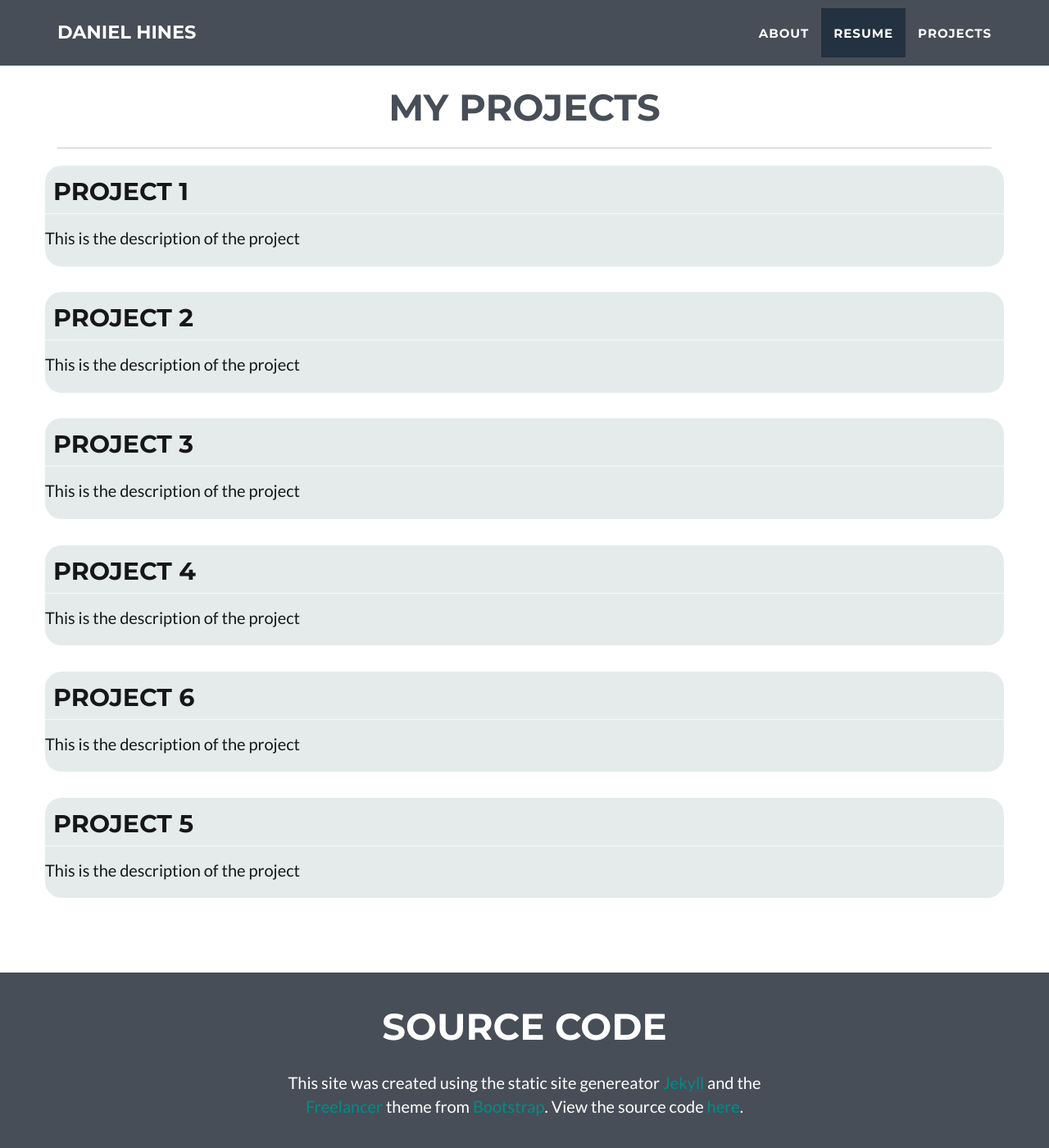
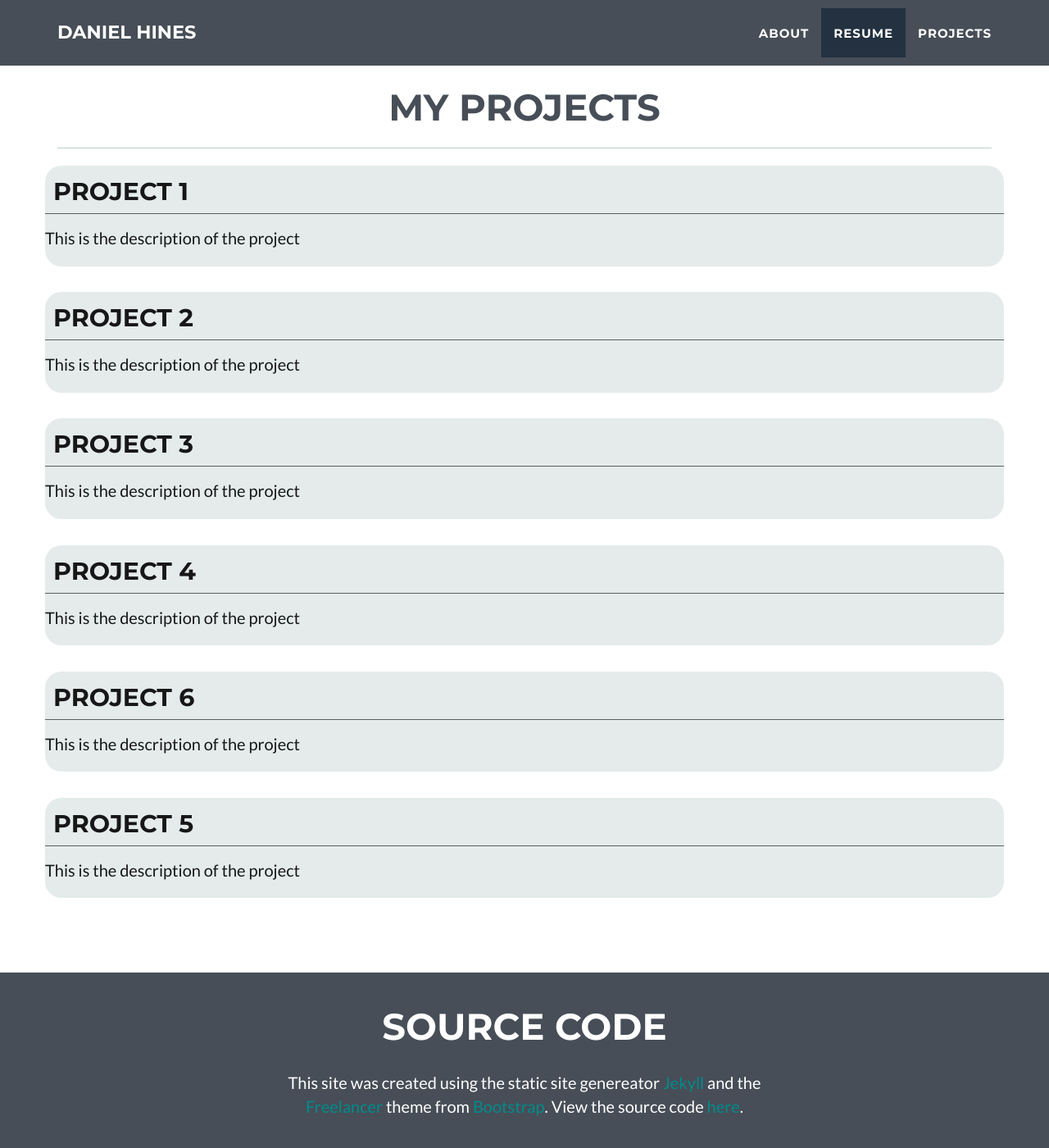
Before and after one commit to danielchines/danielchines.github.io, a Jekyll site: the page built from index.html, in a window 1280 px wide and 1400 px high, scrolled down 1491 px. Shown: the whole window at 82% size. Built offline with Jekyll 4.4.1, drawn with Linux system fonts in a browser that asks for light colours.

Commit message:
Update main.css

```diff
--- a/_includes/css/main.css
+++ b/_includes/css/main.css
@@ -216,7 +216,9 @@ p.project {
     background: rgba(9,57,66,0.1)
 }
 #projects .portfolio-item .portfolio-link :hover {
+    color: rgb(255,255,255);
     background: #{{ site.color.primary }};
+    border-radius: 20px;
 }
 
 #projects h3 {
@@ -224,7 +226,7 @@ p.project {
     padding-bottom: 10px;
     padding-top: 15px;
     padding-left: 10px;
-    border-bottom: 1px solid rgba(255,255,255,.6);
+    border-bottom: 1px solid rgba(0,0,0,.6);
 }
 
 #projects .portfolio-item .portfolio-link .caption {
```
